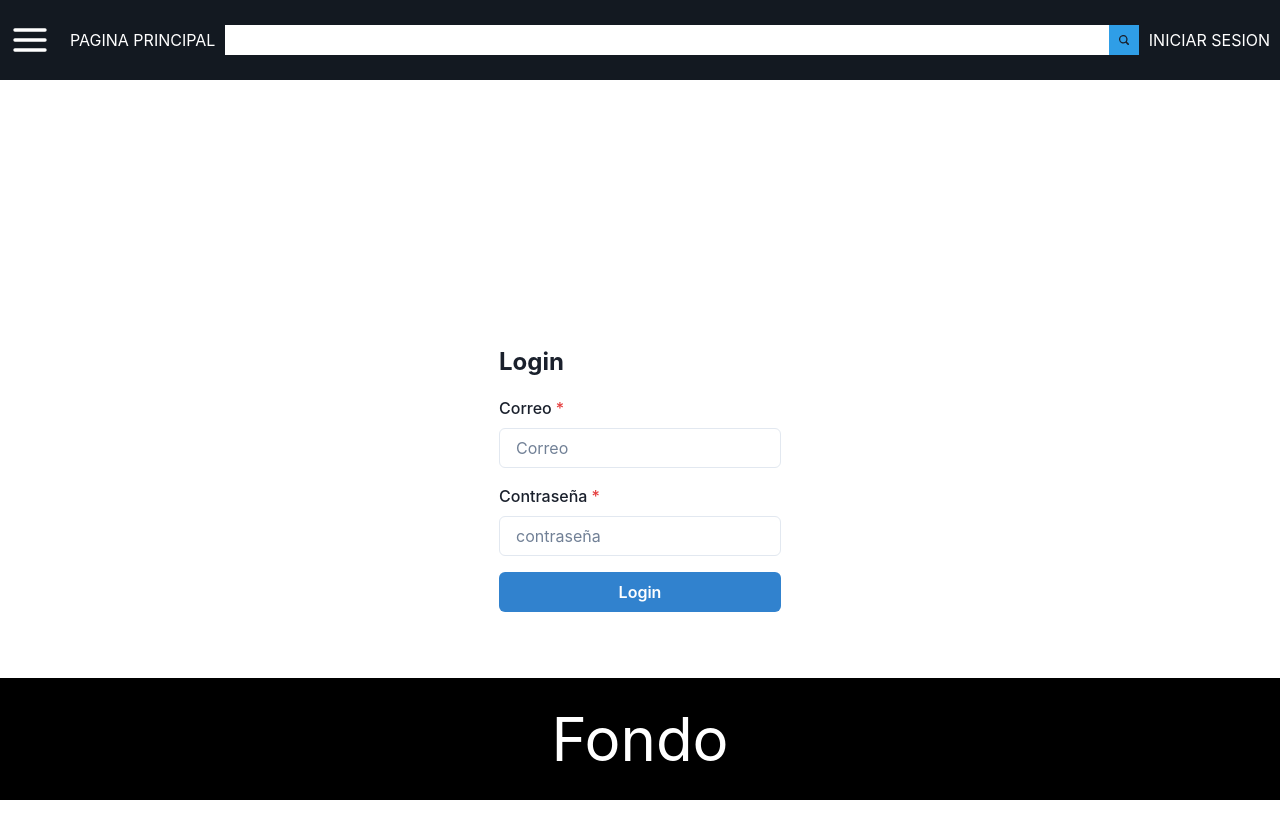
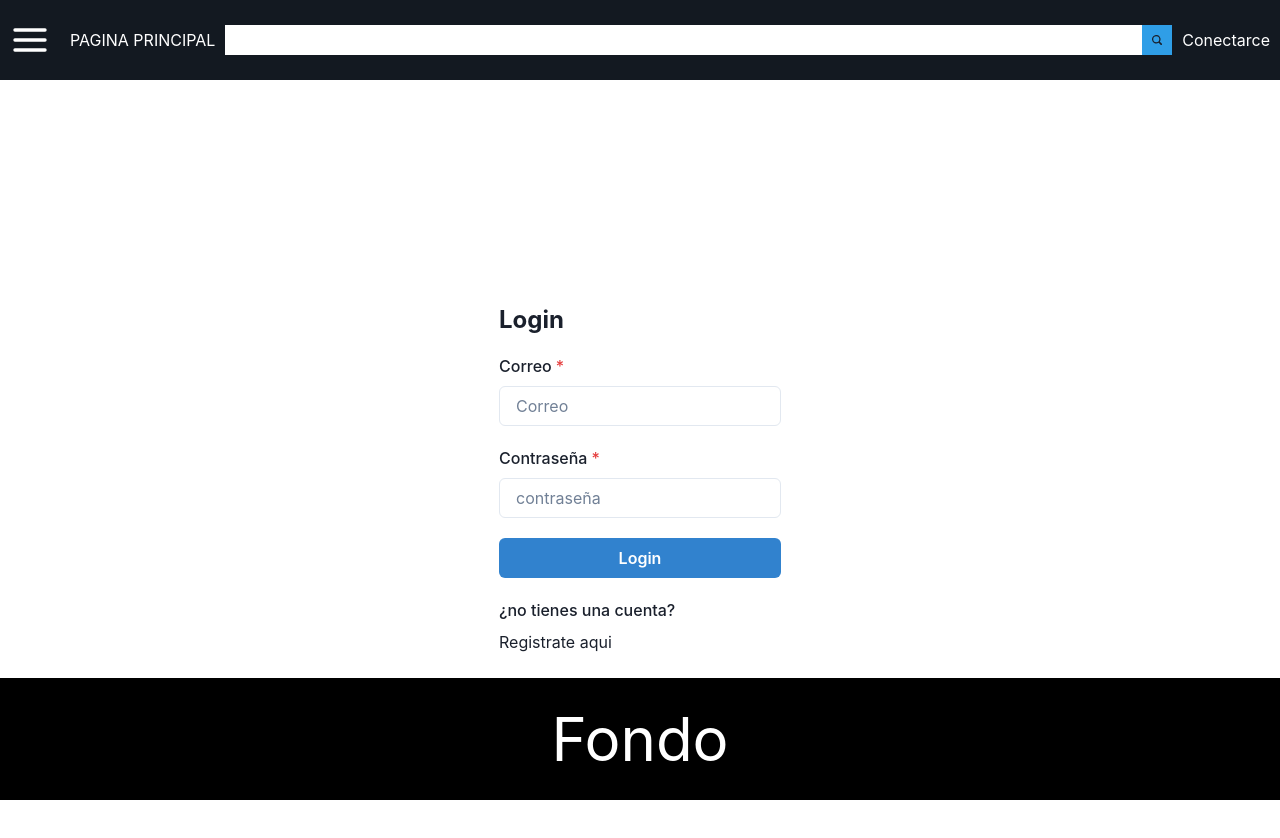
Before and after one commit to Oseas1995/emart, a React (Vite) app: page /login in a window 1280 px wide. Shown: the top 838 px of the page. Built offline with nearby package versions, Linux system fonts and the light colour scheme.

Commit message:
retoques

```diff
--- a/package.json
+++ b/package.json
@@ -9,6 +9,7 @@
     "preview": "vite preview"
   },
   "dependencies": {
+    "@chakra-ui/icons": "^2.0.11",
     "@chakra-ui/react": "^2.3.7",
     "@emotion/react": "^11.10.5",
     "@emotion/styled": "^11.10.5",
--- a/src/componentes/Cabecera.jsx
+++ b/src/componentes/Cabecera.jsx
@@ -10,9 +10,7 @@ function Cabecera() {
         <div className='header'>
             <div className='header_menuicon'>
                 <HamburgerIcon w={10} h={10} className='header_icon' />
-
             </div>
-
 
             <div className='header_text'>
                     <Link to='/home'>
@@ -30,7 +28,7 @@ function Cabecera() {
             <div className='header_text'>
                 <Link to='/Login'>
 
-                        INICIAR SESION
+                        Conectarce
 
                     </Link>
 
--- a/src/componentes/Login.jsx
+++ b/src/componentes/Login.jsx
@@ -2,6 +2,8 @@ import { FormControl, FormLabel, Grid, Heading, Input, Stack, Button } from '@ch
 import useForm from '../hooks/useForm'
 import { useState } from "react"
 import { obtenerUsuario } from '../servicios/auth'
+import { Link } from 'react-router-dom'
+
 
 const initialState = {
     email: '',
@@ -19,7 +21,6 @@ const Login = () => {
             alert('ocurrio un error vuelva a probar con los datos correctos')
         }else{
             alert('bienvenido')
-
         }
     }
 return (
@@ -27,7 +28,7 @@ return (
         <Grid h='100%' placeContent="center" w='auto'>
             <Heading fontSize='2xl' mb='20px'>Login</Heading>
             <form onSubmit={handleSubmit}>
-                <Stack spacing={4}>
+                <Stack spacing={5}>
                     <FormControl id='email' isRequired>
                         <FormLabel>Correo</FormLabel>
                         <Input type='email' name='email' placeholder='Correo' value={email} onChange={handleInputChange} />
@@ -37,6 +38,10 @@ return (
                         <Input type='password' name='password' placeholder='contraseña' value={password} onChange={handleInputChange} />
                     </FormControl>
                     <Button type='submit' colorScheme='blue'>Login</Button>
+                    <FormControl id='registro'>
+                        <FormLabel>¿no tienes una cuenta?</FormLabel>
+                        <Link to='/registro'><p color='red'>Registrate aqui</p></Link>
+                    </FormControl>
                 </Stack>
             </form>
         </Grid>
--- a/src/componentes/Producto.jsx
+++ b/src/componentes/Producto.jsx
@@ -2,7 +2,7 @@ import { Box, HStack, Image } from '@chakra-ui/react'
 import { AiFillStar } from 'react-icons/ai';
 
 {/*debe recibir aqui de base de datos la descripion, presion, etc.*/ }
-function Producto() {
+function Producto(props) {
     return (
         <div className="producto">
             <Box className='pro_info'>
@@ -21,7 +21,8 @@ function Producto() {
             <Image
                 className='img_prod'
                 boxSize='150px'
-                src="https://www.colombianosune.com/sites/default/files/asociaciones/NO_disponible-43_7.jpg"
+                //src="https://www.colombianosune.com/sites/default/files/asociaciones/NO_disponible-43_7.jpg"
+                src={props.Image}
                 alt=""
             />
         </div>
--- a/src/componentes/Registro.jsx
+++ b/src/componentes/Registro.jsx
@@ -12,7 +12,7 @@ import useForm from '../hooks/useForm'
 import { actualizarUsuario, registroConEmail } from '../servicios/auth'
 import { useState } from "react"
 import terminos from '../servicios/terminos'
-
+import { Link } from 'react-router-dom'
 
 const initialState = {
     nombre: '',
@@ -29,7 +29,7 @@ const Registro = () => {
 
     const { formularioRegistro, handleInputChange } = useForm(initialState)
 
-    const { nombre, apellido, email, password, phone} = formularioRegistro
+    const { nombre, apellido, email, password, phone } = formularioRegistro
 
     const [agree, setAgree] = useState(false);
 
@@ -38,7 +38,7 @@ const Registro = () => {
     }
     const handleSubmit = async (e) => {
         e.preventDefault()
-        const { nombre, apellido, email, password, phone,admin } = formularioRegistro
+        const { nombre, apellido, email, password, phone, admin } = formularioRegistro
         const resultado = await registroConEmail({ email, password })
         // console.log(resultado.data.user.id)
         if (resultado) {
@@ -91,7 +91,7 @@ const Registro = () => {
                             <Input type='texto' name='apellido' placeholder='Apellido' value={apellido} onChange={handleInputChange} />
                         </FormControl>
                     </Grid>
-                    <Stack spacing={5}>
+                    <Stack spacing={6}>
                         <FormControl id='email' isRequired>
                             <FormLabel>Correo</FormLabel>
                             <Input type='email' name='email' placeholder='Correo' value={email} onChange={handleInputChange} />
@@ -115,6 +115,10 @@ const Registro = () => {
                                 <FormLabel>Estoy de acuerdo con los <a onClick={onOpen}>Terminos y condiciones</a></FormLabel>
                             </HStack>
                         </FormControl>
+                        <FormControl id='identificar' placeContent='center'>
+                            <FormLabel>¿Ya estas Registrado?</FormLabel>
+                            <Link to="/login"><a>Iniciar Sesion</a></Link>
+                        </FormControl>
                         <Button isDisabled={!agree} type='submit' colorScheme='blue'>Registrar</Button>
                     </Stack>
                 </form>
```
Also changed, not shown: 1 other file (tests, documents, lock files or other folders).
